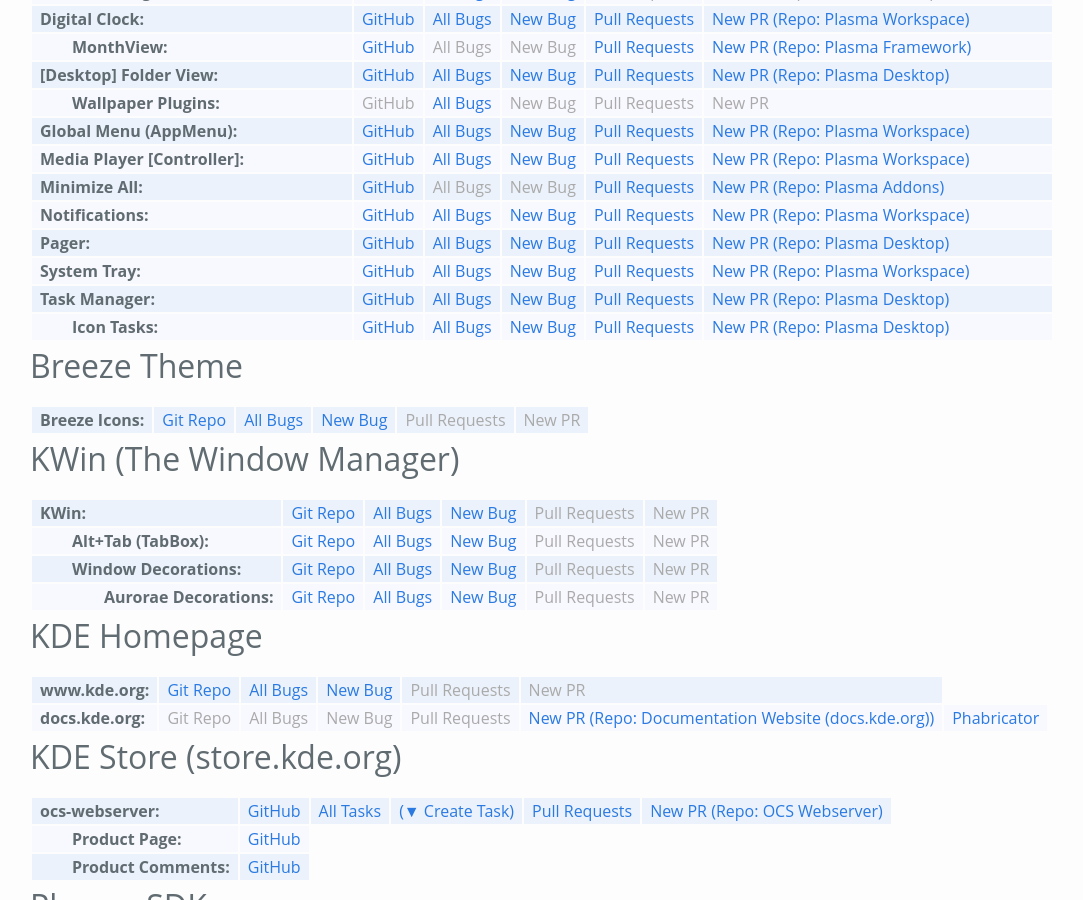
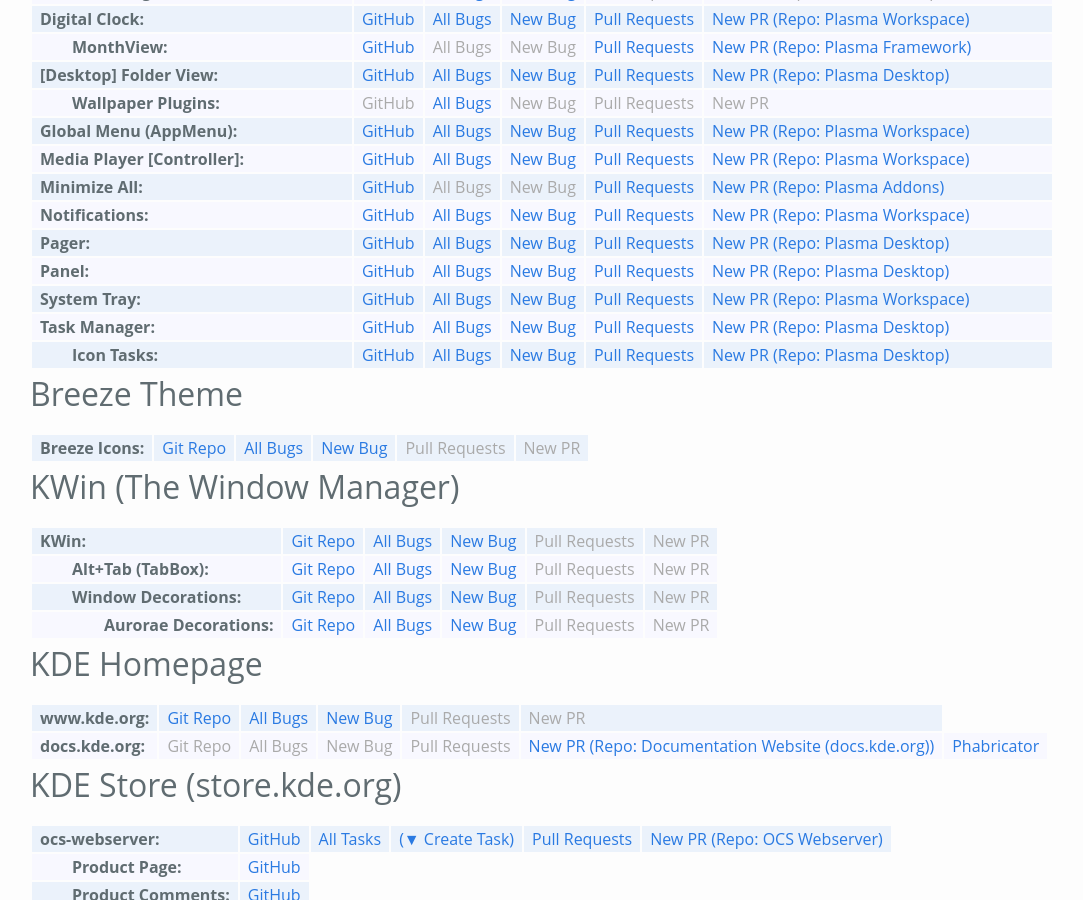
Before and after one commit to Zren/zren.github.io, a Jekyll site: the page built from kde_repos.md, in a window 1280 px wide and 900 px high, scrolled down 546 px. Shown: the whole window, without its empty margins (0-1083 px from the left). Built offline with Jekyll 4.4.1, drawn with Linux system fonts in a browser that asks for light colours.

Commit message:
link to panel/desktoppackage

```diff
--- a/kde_repos.md
+++ b/kde_repos.md
@@ -180,6 +180,14 @@
 		<td><a href="https://github.com/KDE/plasma-desktop/blob/master/applets/pager">GitHub</a></td>
 		<td><a href="{{kdeBugList}}product=plasmashell&component=Pager&list_id=1411058">All Bugs</a></td>
 		<td><a href="{{kdeNewBug}}product=plasmashell&component=Pager">New Bug</a></td>
+		<td><a href="{{phabDiffsDesktop}}">Pull Requests</a></td>
+		<td><a href="{{phabNewDiff}}">New PR (Repo: Plasma Desktop)</a></td>
+	</tr>
+	<tr>
+		<td>Panel</td>
+		<td><a href="https://github.com/KDE/plasma-desktop/tree/master/desktoppackage">GitHub</a></td>
+		<td><a href="{{kdeBugList}}product=plasmashell&component=panel&list_id=1465776">All Bugs</a></td>
+		<td><a href="{{kdeNewBug}}product=plasmashell&component=panel">New Bug</a></td>
 		<td><a href="{{phabDiffsDesktop}}">Pull Requests</a></td>
 		<td><a href="{{phabNewDiff}}">New PR (Repo: Plasma Desktop)</a></td>
 	</tr>
```
